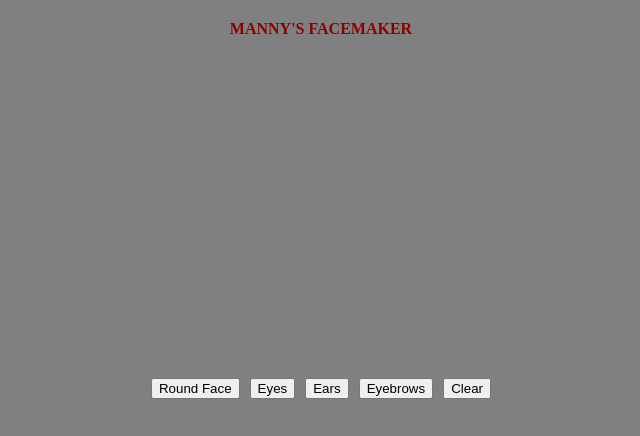
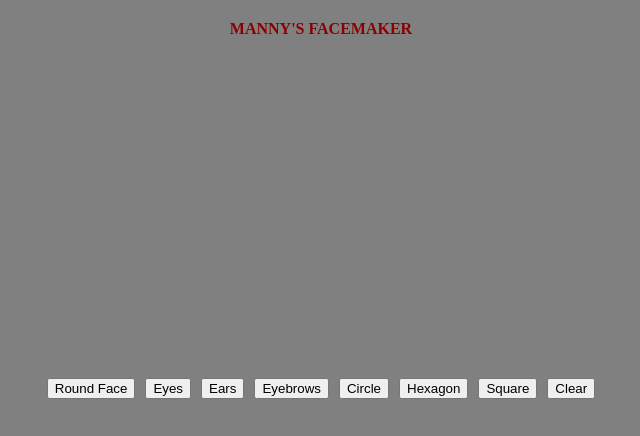
Before and after one commit to s00947217/TheFaceMaker, a plain HTML site: page index.html in a window 1280 px wide. Shown: the whole page, without its empty margins (319-959 px from the left). Drawn offline with Linux system fonts and the light colour scheme.

Commit message:
Update index.html

```diff
--- a/index.html
+++ b/index.html
@@ -27,6 +27,7 @@
   }
   #controls {
     display: flex;
+    flex-wrap: wrap; /* Allow controls to wrap */
     justify-content: center;
     gap: 10px; /* Space between buttons */
     margin-top: 20px;
@@ -51,6 +52,9 @@
   <button class="button" data-part="eyes">Eyes</button>
   <button class="button" data-part="ears">Ears</button>
   <button class="button" data-part="eyebrows">Eyebrows</button>
+  <button class="button" data-part="circle">Circle</button>
+  <button class="button" data-part="hexagon">Hexagon</button>
+  <button class="button" data-part="square">Square</button>
   <button id="clear">Clear</button> <!-- Clear button -->
 </div>
 <script>
```
